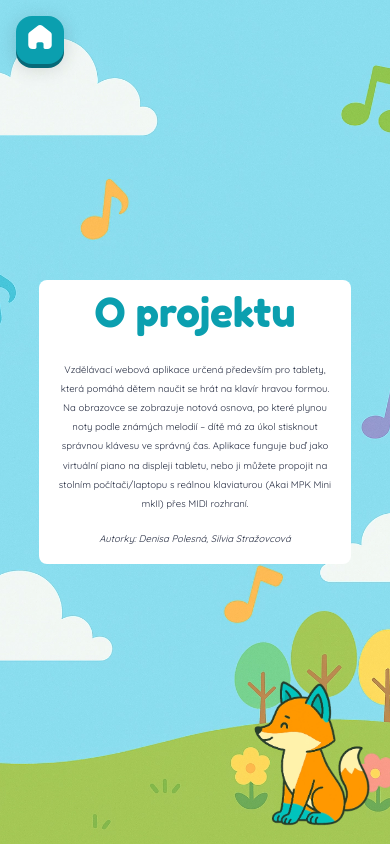
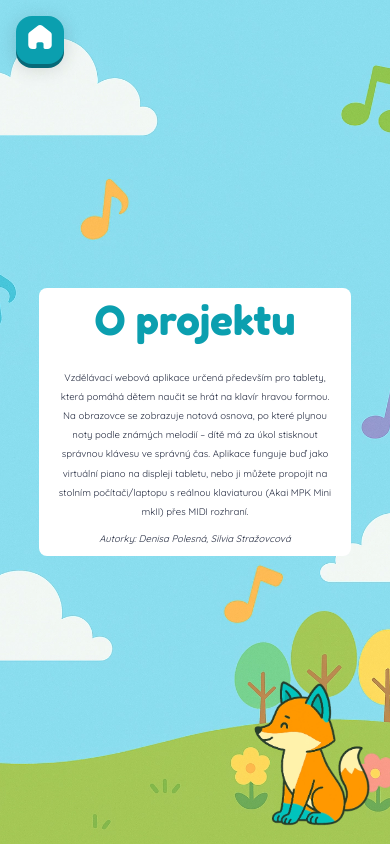
Before and after one commit to DenisaPolesna/piano, a React (Vite) app: page /about in a window 390 px wide. Built offline with nearby package versions, Linux system fonts and the light colour scheme; a web font is replaced by a local one.

Commit message:
Code clean up

```diff
--- a/src/components/GameLogic/GameLogic.jsx
+++ b/src/components/GameLogic/GameLogic.jsx
@@ -203,14 +203,10 @@ const GameLogic = ({ mode }) => {
       setCurrentPlaybackTime(0);
       hasStartedRef.current = true;
       lastSpawnTutorial.current = Date.now();
-
-      // console.log("PlaybackStartRef before setting:", playbackStartRef.current);
-      // console.log("Playing song at time:", currentPlaybackTime);
       playSong(loadedSong, 0);
     } else {
       // Resuming — offset playback start to preserve currentPlaybackTime
       playbackStartRef.current = now - currentPlaybackTime * 1000;
-      // console.log("Resuming song from", currentPlaybackTime, "seconds");
       playSong(loadedSong, currentPlaybackTime);
     }
   };
--- a/src/components/NotesAnimation/Stave.css
+++ b/src/components/NotesAnimation/Stave.css
@@ -6,8 +6,6 @@
   width: 100%;
   height: 100%;
   z-index: 2;
-  overflow-x: hidden;
-
 }
 
 .lines {
--- a/src/components/Piano/Keyboard/Keyboard.jsx
+++ b/src/components/Piano/Keyboard/Keyboard.jsx
@@ -121,7 +121,6 @@ const Keyboard = ({
 
   const handleTouchStart = (note) => {
     if (note === undefined) return;
-    console.log("touch");
 
     let classToggle = "white-key_touch";
     if (note.includes("#")) {
--- a/src/components/Timer/Timer.css
+++ b/src/components/Timer/Timer.css
@@ -32,3 +32,10 @@
   z-index: 1;
   transition: width 0.1s linear;
 }
+
+
+@media (hover: none) {
+  .timer-wrapper:has(> .timer-container-disabled) {
+    flex: 0 0 0;
+  }
+}
--- a/src/components/UI/PageTemplate/PageTemplate.css
+++ b/src/components/UI/PageTemplate/PageTemplate.css
@@ -24,7 +24,7 @@
   color: var(--text-color-dark);
   background-color: white;
   border-radius: var(--radius);
-  padding: 1rem;
+  padding: 1.5rem;
   gap: 0.5rem;
 }
 
--- a/src/global.css
+++ b/src/global.css
@@ -16,7 +16,6 @@
   --text-color: white;
   --text-color-dark: rgba(38, 45, 66, 1);
   --font-main: 'Fredoka One', sans-serif;
-  /* --font-secondary: 'Happy Monkey', cursive; */
   --font-secondary: 'Quicksand', sans-serif;
   --font-tertiary: 'Quicksand', sans-serif;
   --font-quaternary: 'Titan One', cursive;
--- a/src/pages/AboutPage/AboutPage.css
+++ b/src/pages/AboutPage/AboutPage.css
@@ -9,7 +9,6 @@
   text-align: center;
   font-family: var(--font-tertiary);
   line-height: 2;
-  padding: 1rem;
 }
 
 .about-text__cursive {
@@ -25,7 +24,8 @@
 
   .about-text {
     font-size: 0.6rem;
-    padding: 0.5rem;
+    padding: 0.5rem 0.5rem 0 0.5rem;
+
   }
 
 }
@@ -37,7 +37,7 @@
 
   .about-text {
     font-size: 0.6rem;
-    padding: 0.5rem;
+    padding: 0.5rem 0.5rem 0 0.5rem;
   }
 }
 
--- a/src/pages/NotFoundPage/NotFoundPage.css
+++ b/src/pages/NotFoundPage/NotFoundPage.css
@@ -1,7 +1,7 @@
 .notfound-header {
-  font-family: var(--font-main);
-  color: var(--text-color);
-  font-size: 6rem;
+  font-family: var(--font-quaternary);
+  color: var(--main-color-dark);
+  font-size: 3rem;
   margin-bottom: 0.5rem;
   text-align: center;
 }
@@ -10,7 +10,7 @@
   text-align: center;
   font-family: var(--font-tertiary);
   line-height: 2;
-  color: var(--text-color);
+  color: var(--text-color-dark);
   padding: 2rem;
 }
 
--- a/src/utils/handlesetLoadedSong.js
+++ b/src/utils/handlesetLoadedSong.js
@@ -14,7 +14,6 @@ const handlesetLoadedSong = async (songName, songTracks, setLoadedSong) => {
       totalTime: songTracks[songTracks.length - 1].time,
     };
     setLoadedSong(transformedSong);
-    // console.log("Loaded song:", transformedSong);
   } catch (error) {
     console.error("Failed to load song:", error);
     setLoadedSong(null);
--- a/src/utils/spawnRandomNote.js
+++ b/src/utils/spawnRandomNote.js
@@ -52,7 +52,6 @@ const spawnRandomNote = ({
 
     const now = Date.now();
     const timeSinceLastSpawn = (now - lastSpawnTutorial.current) / 1000;
-    // console.log("Time since last spawn:", timeSinceLastSpawn.toFixed(2), "s");
     if (!isFirstNote) timeToSpawn = timeSinceLastSpawn + 4;
 
     const note = getRandomNote();
```
